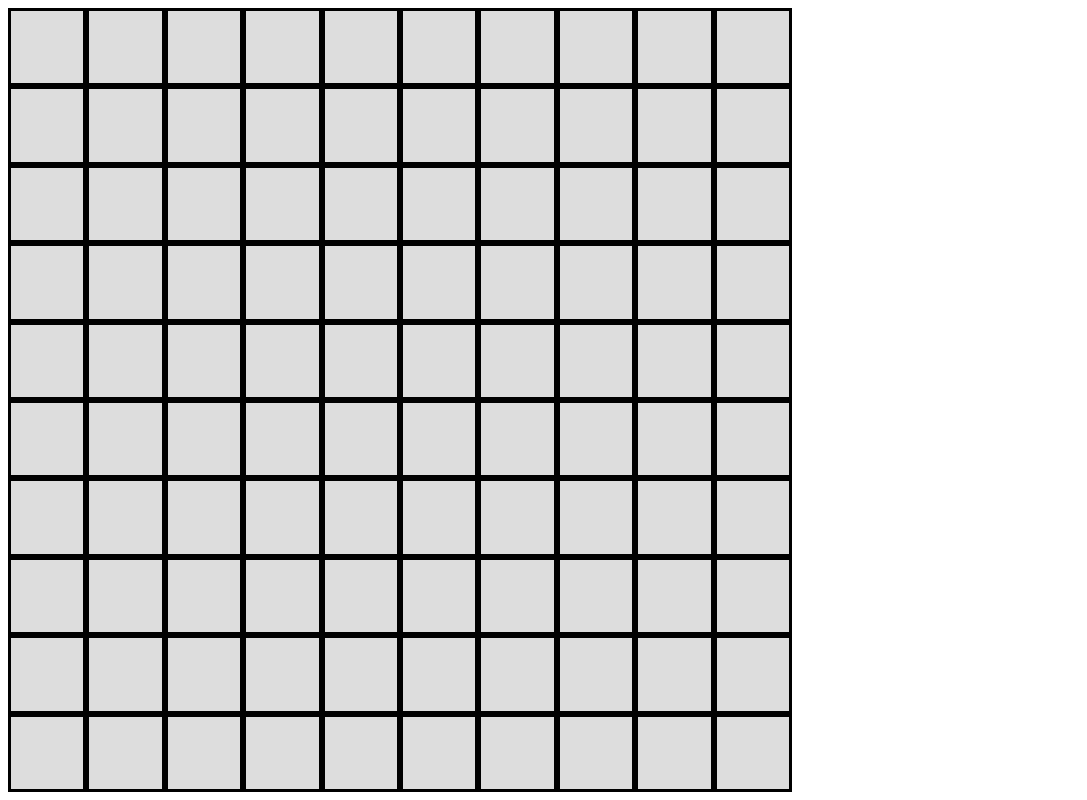
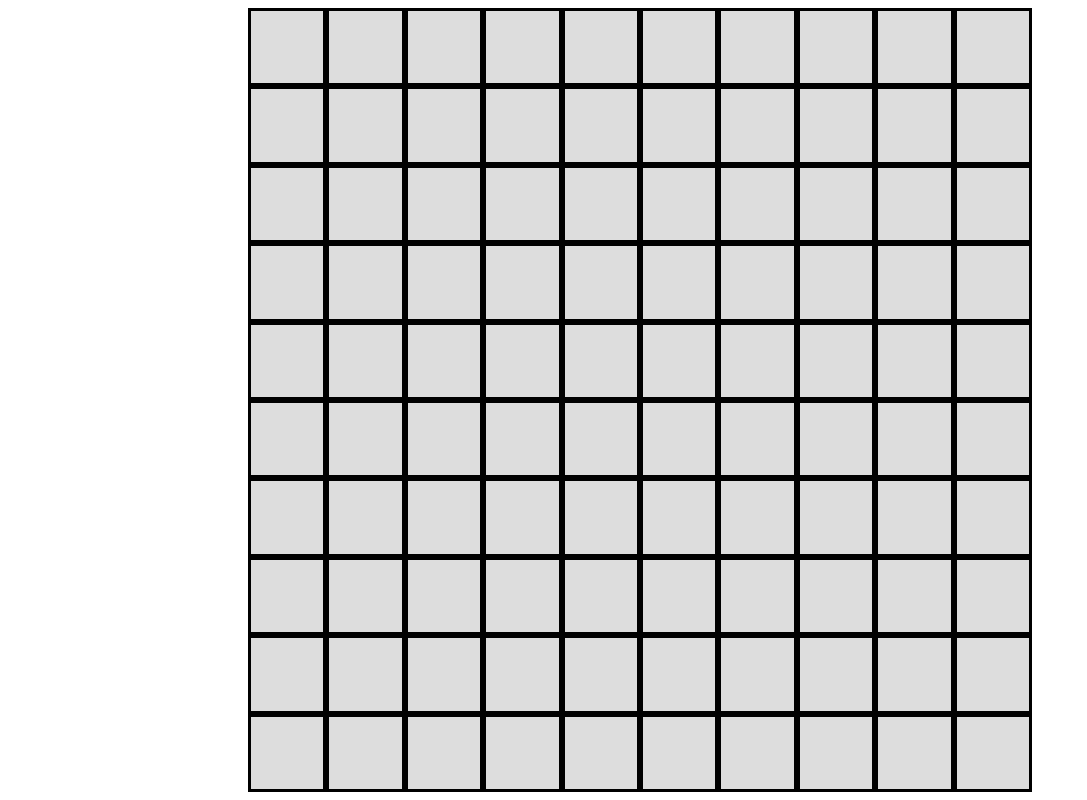
Before and after one commit to canac/maze-creator, a React (Vite) app: page / in a window 1280 px wide. Shown: the whole page, without its empty margins (0-1087 px from the left). Built offline with nearby package versions, Linux system fonts and the light colour scheme.

Commit message:
Center maze within the window

```diff
--- a/src/index.html
+++ b/src/index.html
@@ -7,6 +7,6 @@
     <script type="module" src="index.tsx"></script>
   </head>
   <body>
-    <div id="app"></div>
+    <div id="app" />
   </body>
 </html>
--- a/src/styles.css
+++ b/src/styles.css
@@ -1,28 +1,36 @@
 body {
   --global-margin: 8px;
+  --global-width: calc(100vw - var(--global-margin) * 2);
+  --global-height: calc(100vh - var(--global-margin) * 2);
   margin: var(--global-margin);
 }
 
+#app {
+  width: var(--global-width);
+  height: var(--global-height);
+  display: grid;
+  align-items: center;
+  justify-content: center;
+}
+
 .maze {
-  --dimensions: calc(
-    min(100vw - var(--global-margin) * 2, 100vh - var(--global-margin) * 2)
-  );
+  --dimensions: calc(min(var(--global-width), var(--global-height)));
   --wall-width: 3px;
   --wall-color: black;
   --hover-add-color: hsl(120, 50%, 50%);
   --hover-remove-color: hsl(0, 50%, 50%);
+  --min-size: 3em;
   display: grid;
   grid-auto-rows: 1fr;
   grid-template-columns: repeat(var(--maze-columns), 1fr);
   width: var(--dimensions);
   height: var(--dimensions);
+  min-width: calc(var(--min-size) * var(--maze-columns));
+  min-height: calc(var(--min-size) * var(--maze-columns));
 }
 
 .cell {
   background-color: #dddddd;
-  aspect-ratio: 1 / 1;
-  min-width: 3em;
-  padding: var(--wall-width);
   border: var(--wall-width) solid white;
 }
 
```
